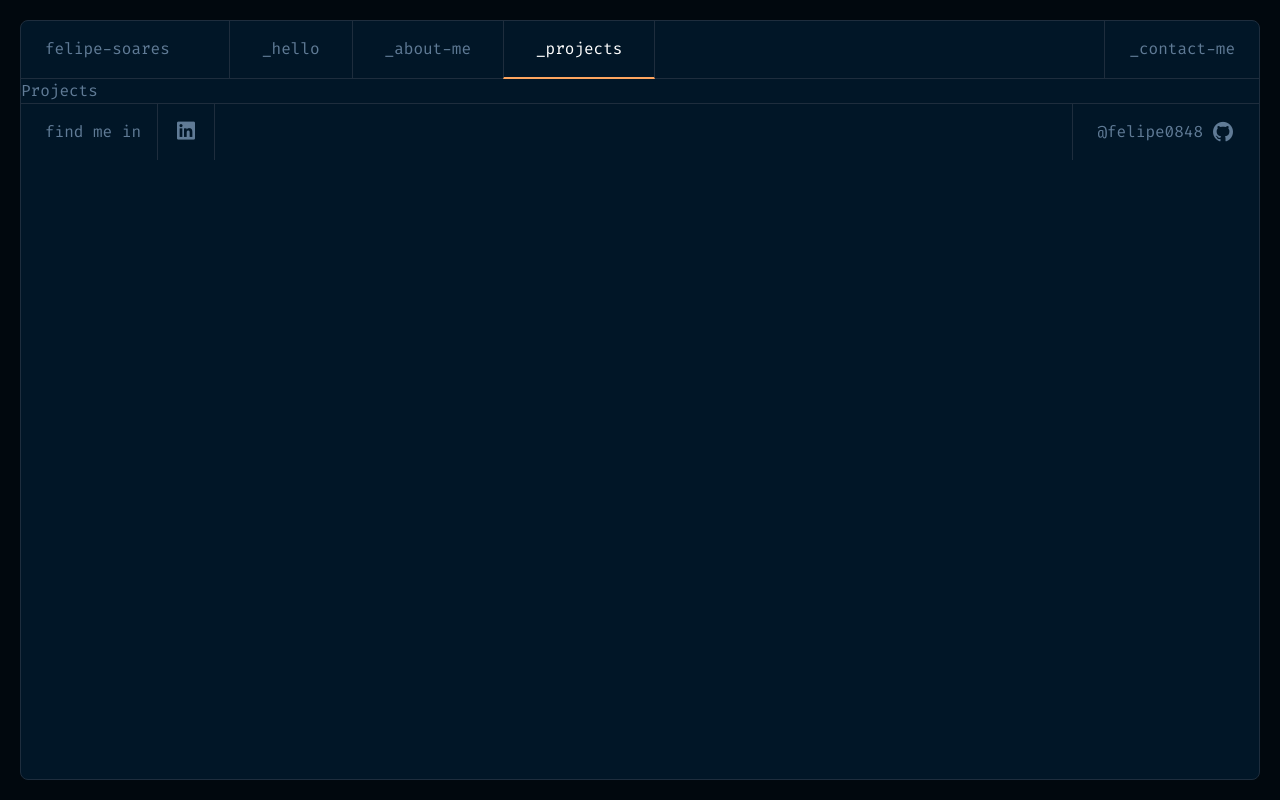
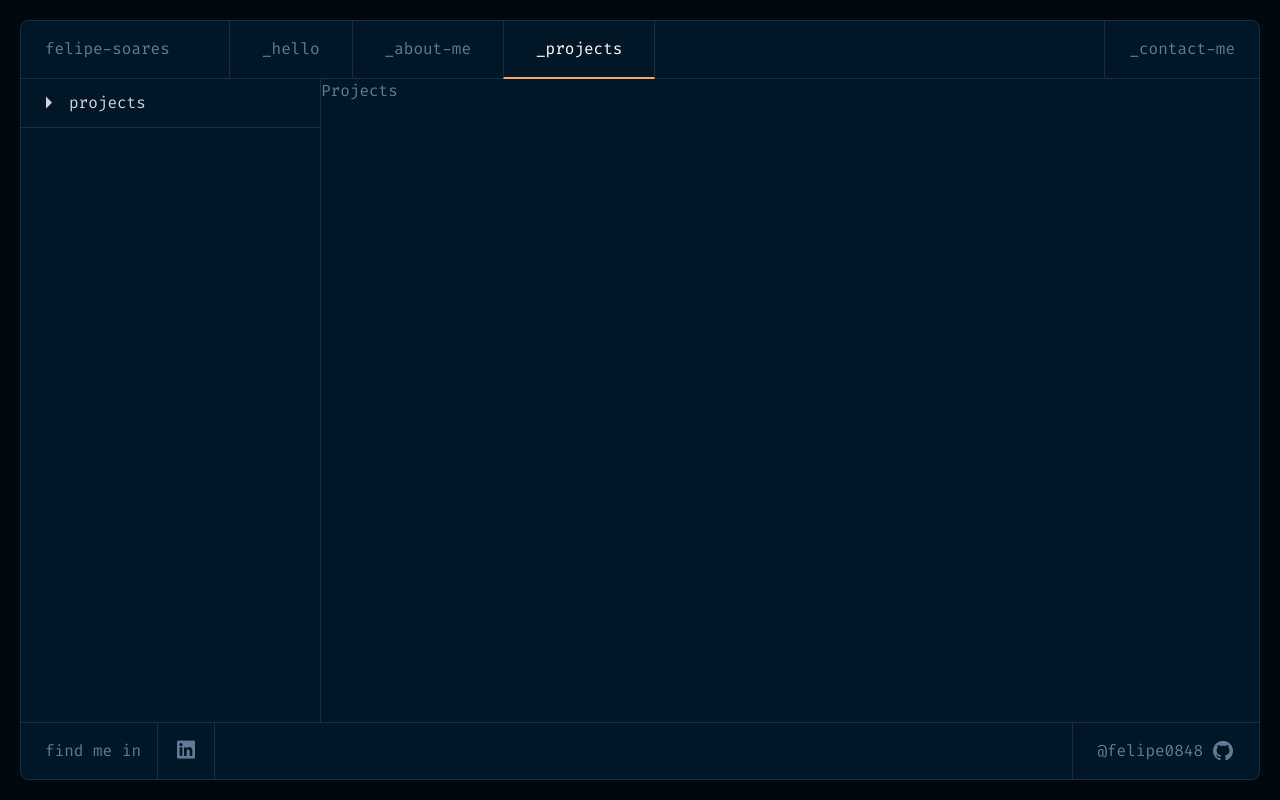
Before and after one commit to felipe0848/portfolio, a Next.js app: page /projects in a window 1280 px wide. Built offline with nearby package versions, Linux system fonts and the light colour scheme.

Commit message:
Feat: Create aside component for Projects page

```diff
--- /dev/null
+++ b/src/app/projects/layout.tsx
@@ -0,0 +1,14 @@
+import Aside from '@/components/projects/aside'
+import { ReactNode } from 'react'
+
+interface LayoutProjectsProps {
+  children: ReactNode
+}
+export default function LayoutProjects({ children }: LayoutProjectsProps) {
+  return (
+    <div className="flex grow">
+      <Aside />
+      {children}
+    </div>
+  )
+}
--- a/src/components/about-me/main-view.tsx
+++ b/src/components/about-me/main-view.tsx
@@ -28,6 +28,7 @@ export default function MainView() {
               background: 'transparent',
               border: 'none',
               padding: '1rem 0.5rem',
+              overflow: 'auto',
             }}
           >
             {inFocus.content}
--- /dev/null
+++ b/src/components/projects/aside.tsx
@@ -0,0 +1,41 @@
+'use client'
+import * as Collapsible from '@radix-ui/react-collapsible'
+import * as Checkbox from '@radix-ui/react-checkbox'
+
+const array = new Array(7).fill(1)
+
+export default function Aside() {
+  return (
+    <aside className="border-r border-lines min-w-[300px]">
+      <Collapsible.Root>
+        <Collapsible.Trigger asChild>
+          <span className="[&>i]:data-[state=open]:rotate-90 flex items-center gap-2 border-b px-4 py-3 border-lines text-gray-300 cursor-pointer">
+            <i className="ri-arrow-right-s-fill ri-xl" />
+            <p>projects</p>
+          </span>
+        </Collapsible.Trigger>
+        <Collapsible.Content className="flex flex-col px-4 py-3 gap-4">
+          {array.map((item, index) => (
+            <span key={index} className="flex items-center gap-5">
+              <Checkbox.Root
+                className="border-2 border-secondary-blue w-6 h-6 rounded flex justify-center items-center data-[state=checked]:bg-secondary-blue hover:outline outline-lines/90"
+                id={`${index}`}
+              >
+                <Checkbox.Indicator>
+                  <i className="ri-check-fill text-gray-300" />
+                </Checkbox.Indicator>
+              </Checkbox.Root>
+              <label
+                htmlFor={`${index}`}
+                className="flex items-center gap-2 cursor-pointer text-secondary-blue"
+              >
+                <i className="ri-reactjs-fill ri-xl" />
+                <p>alguma coisa {index + 1}</p>
+              </label>
+            </span>
+          ))}
+        </Collapsible.Content>
+      </Collapsible.Root>
+    </aside>
+  )
+}
```
